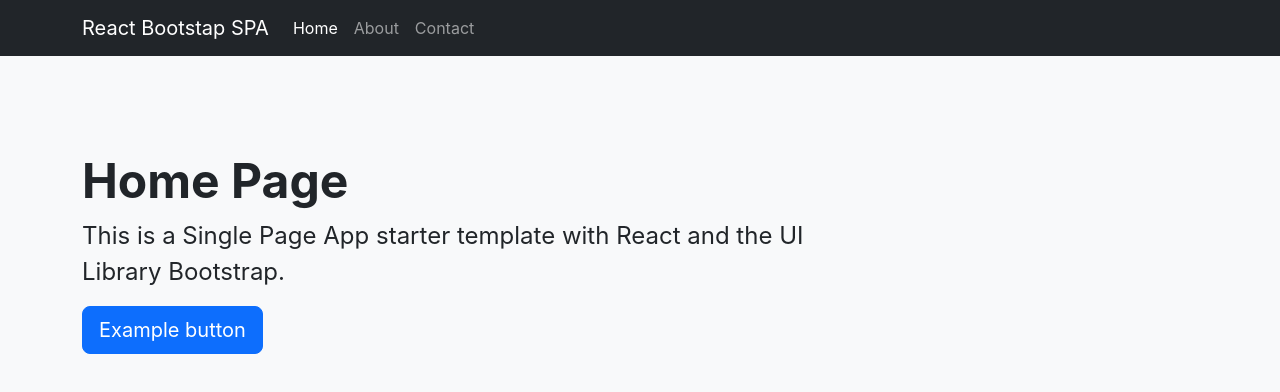
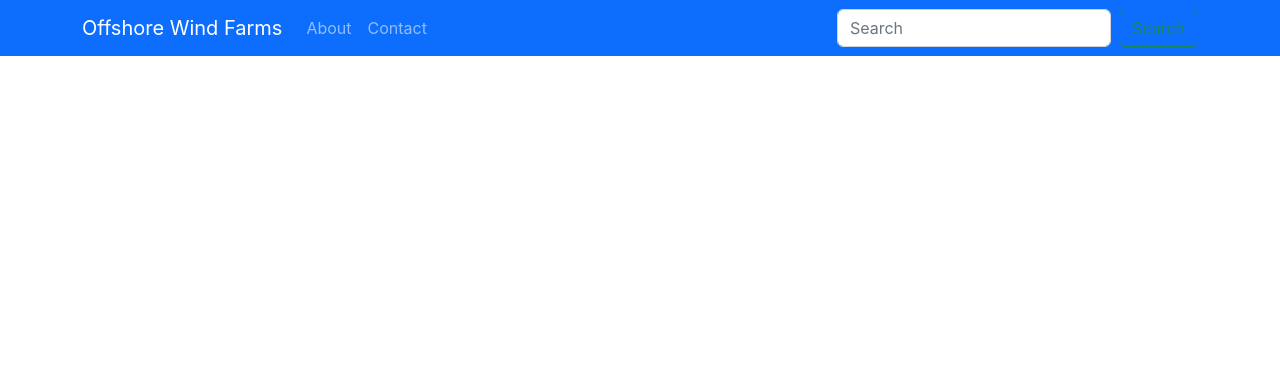
Before and after one commit to madskl1975/offshore-wind-farms, a React (Create React App) app: page / in a window 1280 px wide. Shown: the top 392 px of the page. Built offline with nearby package versions, Linux system fonts and the light colour scheme.

Commit message:
NavBar and search

```diff
--- a/package.json
+++ b/package.json
@@ -10,6 +10,7 @@
     "react": "^18.2.0",
     "react-bootstrap": "^2.6.0",
     "react-dom": "^18.2.0",
+    "react-router-dom": "^6.4.3",
     "react-scripts": "5.0.1",
     "web-vitals": "^2.1.4"
   },
--- a/src/App.js
+++ b/src/App.js
@@ -2,14 +2,12 @@ import { Navigate, Route, Routes } from "react-router-dom";
 import MainMenu from "./components/MainMenu";
 import AboutPage from "./pages/AboutPage";
 import ContactPage from "./pages/ContactPage";
-import HomePage from "./pages/HomePage";
 
 export default function App() {
   return (
     <>
       <MainMenu />
       <Routes>
-        <Route path="/" element={<HomePage />} />
         <Route path="/about" element={<AboutPage />} />
         <Route path="/contact" element={<ContactPage />} />
         <Route path="*" element={<Navigate to="/" />} />
--- a/src/components/MainMenu.js
+++ b/src/components/MainMenu.js
@@ -1,21 +1,18 @@
-import { Container, Nav, Navbar } from "react-bootstrap";
+import { Container, Nav, Navbar, Button, Form } from "react-bootstrap";
 import { NavLink } from "react-router-dom";
 
 export default function MainMenu() {
   return (
-    <Navbar bg="dark" variant="dark" sticky="top" expand="lg">
+    <Navbar bg="primary" variant="dark" sticky="top" expand="lg">
       <Container>
         <Navbar.Brand>
           <NavLink className="text-decoration-none text-white" to="/">
-            React Bootstap SPA
+            Offshore Wind Farms
           </NavLink>
         </Navbar.Brand>
         <Navbar.Toggle aria-controls="basic-navbar-nav" />
         <Navbar.Collapse id="basic-navbar-nav">
           <Nav className="me-auto">
-            <NavLink className="nav-link" to="/">
-              Home
-            </NavLink>
             <NavLink className="nav-link" to="/about">
               About
             </NavLink>
@@ -23,6 +20,15 @@ export default function MainMenu() {
               Contact
             </NavLink>
           </Nav>
+          <Form className="d-flex">
+            <Form.Control
+              type="search"
+              placeholder="Search"
+              className="me-2"
+              aria-label="Search"
+            />
+            <Button variant="outline-success">Search</Button>
+          </Form>
         </Navbar.Collapse>
       </Container>
     </Navbar>
--- a/src/pages/HomePage.js
+++ /dev/null
@@ -1,20 +0,0 @@
-import { Container, Button } from "react-bootstrap";
-
-export default function HomePage() {
-  return (
-    <>
-      <header className="p-5 mb-4 bg-light">
-        <Container className="py-5">
-          <h1 className="display-5 fw-bold">Home Page</h1>
-          <p className="col-md-8 fs-4">
-            This is a Single Page App starter template with React and the UI
-            Library Bootstrap.
-          </p>
-          <Button variant="primary" size="lg">
-            Example button
-          </Button>
-        </Container>
-      </header>
-    </>
-  );
-}
```
Also changed, not shown: 1 other file (tests, documents, lock files or other folders).
